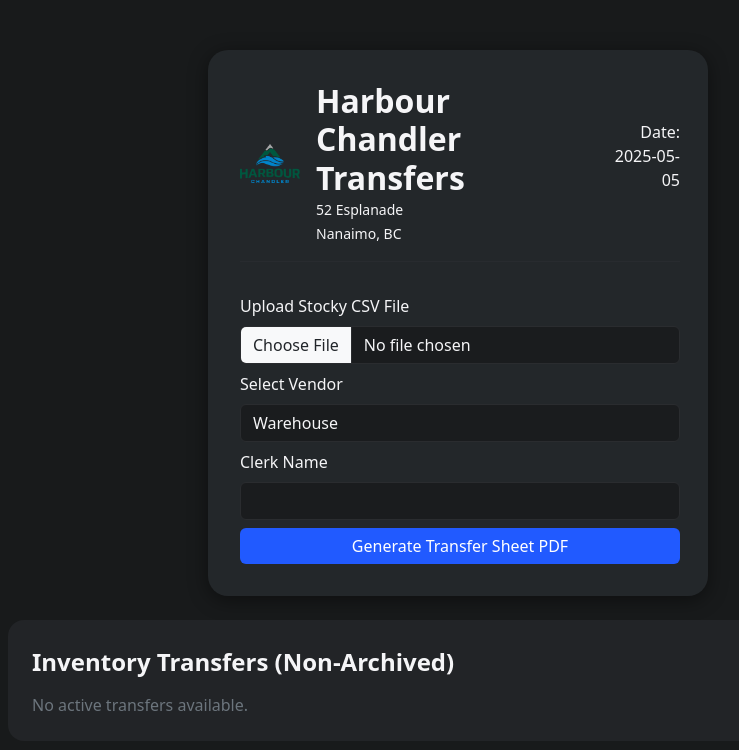
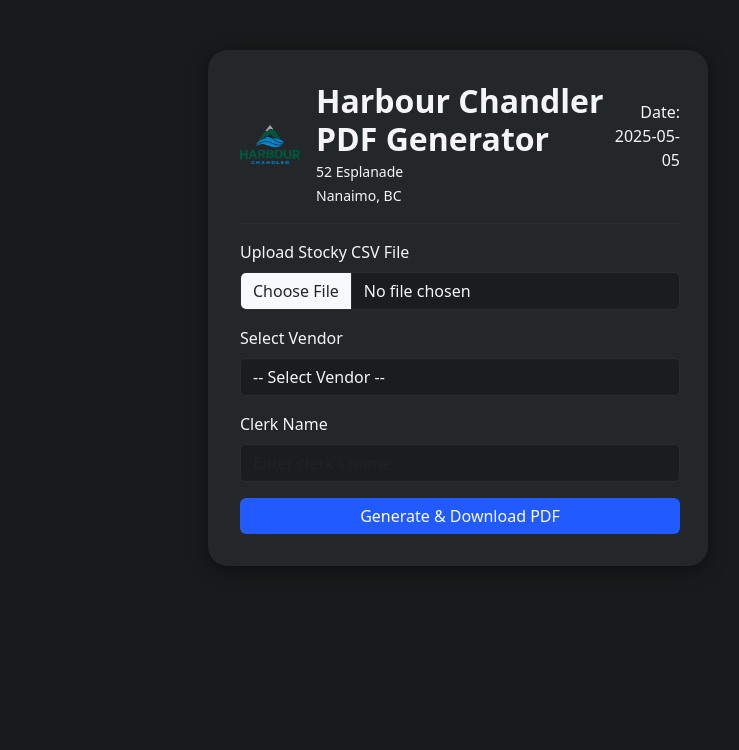
Before and after one commit to ITASFrank/pdf-transfers, a Flask app: page / in a window 1280 px wide. Shown: the top 750 px of the page, without its empty margins (182-921 px from the left). Run offline with Flask 3, Linux system fonts and the light colour scheme.

Commit message:
Update index.html

```diff
--- a/templates/index.html
+++ b/templates/index.html
@@ -2,7 +2,7 @@
 <html lang="en">
 <head>
     <meta charset="UTF-8">
-    <title>Harbour Chandler Transfers</title>
+    <title>Harbour Chandler Transfer PDF Generator</title>
     <meta name="viewport" content="width=device-width, initial-scale=1">
     <link rel="stylesheet" href="https://cdn.jsdelivr.net/npm/bootstrap@5.3.3/dist/css/bootstrap.min.css">
     <style>
@@ -10,11 +10,9 @@
         .transfer-card { background: #23272a; border-radius: 20px; box-shadow: 0 4px 20px rgba(0,0,0,0.45); padding: 32px 28px 32px 32px; max-width: 500px; margin: 50px auto 24px;}
         .logo-img { max-width: 60px; }
         .btn-primary { background: #215aff; border: none;}
-        .active-list { background: #222427; border-radius: 16px; padding: 28px 24px 24px 24px; max-width: 900px; margin: 0 auto 32px;}
         label, .form-label { color: #f5f5f7; }
         .form-control, .form-select { background: #1a1c1e; border: 1px solid #2a2c2f; color: #f5f5f7; }
         .form-control:focus, .form-select:focus { border-color: #215aff; box-shadow: 0 0 0 0.2rem #215aff40;}
-        .pdf-btn { font-size: 14px; }
     </style>
 </head>
 <body>
@@ -22,7 +20,7 @@
     <div class="d-flex align-items-center mb-2">
         <img src="{{ url_for('static', filename='logo.png') }}" alt="Harbour Chandler Logo" class="logo-img me-3">
         <div>
-            <h2 class="mb-0" style="font-weight: 700; font-size: 2rem;">Harbour Chandler Transfers</h2>
+            <h2 class="mb-0" style="font-weight: 700; font-size: 2rem;">Harbour Chandler PDF Generator</h2>
             <small>52 Esplanade<br>Nanaimo, BC</small>
         </div>
         <div class="ms-auto text-end" style="margin-top:-16px;">
@@ -30,83 +28,26 @@
         </div>
     </div>
     <hr style="border-color: #3a3b3c;">
-    <form action="/" method="post" enctype="multipart/form-data">
-        <label class="form-label mt-3" for="csv">Upload Stocky CSV File</label>
-        <input class="form-control mb-2" type="file" name="csv" id="csv" required>
-        <label class="form-label" for="vendor">Select Vendor</label>
-        <select class="form-select mb-2" name="vendor" id="vendor" required>
-            {% for v in vendor_options %}
-                <option value="{{ v }}">{{ v }}</option>
-            {% endfor %}
-        </select>
-        <label class="form-label" for="clerk">Clerk Name</label>
-        <input class="form-control mb-2" type="text" name="clerk" id="clerk" required>
-        <button type="submit" class="btn btn-primary w-100">Generate Transfer Sheet PDF</button>
-        {% with messages = get_flashed_messages(with_categories=true) %}
-            {% if messages %}
-                <div class="mt-3">
-                {% for category, message in messages %}
-                    <div class="alert alert-{{ category }}">{{ message }}</div>
+    <form method="POST" enctype="multipart/form-data">
+        <div class="mb-3">
+            <label for="csv" class="form-label">Upload Stocky CSV File</label>
+            <input class="form-control" type="file" name="csv" id="csv" required>
+        </div>
+        <div class="mb-3">
+            <label for="vendor" class="form-label">Select Vendor</label>
+            <select class="form-select" name="vendor" id="vendor" required>
+                <option value="">-- Select Vendor --</option>
+                {% for v in vendor_options %}
+                    <option value="{{ v }}">{{ v }}</option>
                 {% endfor %}
-                </div>
-            {% endif %}
-        {% endwith %}
-        {% if download_pdf_url %}
-            <a class="btn btn-success w-100 mt-2" href="{{ download_pdf_url }}">Download PDF</a>
-        {% endif %}
+            </select>
+        </div>
+        <div class="mb-3">
+            <label for="clerk" class="form-label">Clerk Name</label>
+            <input class="form-control" type="text" name="clerk" id="clerk" required placeholder="Enter clerk's name">
+        </div>
+        <button class="btn btn-primary w-100" type="submit">Generate & Download PDF</button>
     </form>
-</div>
-
-<div class="active-list">
-    <h4 class="mb-3" style="font-weight: 700;">Inventory Transfers (Non-Archived)</h4>
-    {% if transfers and transfers|length > 0 %}
-        <div class="table-responsive">
-            <table class="table table-dark table-striped table-bordered align-middle">
-                <thead>
-                    <tr>
-                        <th scope="col">#</th>
-                        <th scope="col">Transfer #</th>
-                        <th scope="col">Created</th>
-                        <th scope="col">Origin</th>
-                        <th scope="col">Destination</th>
-                        <th scope="col">Status</th>
-                        <th scope="col">Note</th>
-                        <th scope="col">Get CSV</th>
-                        <th scope="col">View</th>
-                    </tr>
-                </thead>
-                <tbody>
-                    {% for t in transfers %}
-                    <tr>
-                        <td>{{ loop.index }}</td>
-                        <td>{{ t.sequential_id }}</td>
-                        <td>{{ t.created_at }}</td>
-                        <td>{{ t.origin_name }}</td>
-                        <td>{{ t.destination_name }}</td>
-                        <td>
-                            {% if t.status == "Draft" %}
-                                <span class="badge bg-warning text-dark">Draft</span>
-                            {% elif t.status == "In Transit" %}
-                                <span class="badge bg-primary">In Transit</span>
-                            {% else %}
-                                <span class="badge bg-secondary">{{ t.status }}</span>
-                            {% endif %}
-                        </td>
-                        <td>{{ t.note or '' }}</td>
-                        <td>
-                            <a class="btn btn-sm btn-info pdf-btn" href="{{ t.csv_url }}" target="_blank">Get CSV</a>
-                        </td>
-                        <td>
-                            <a class="btn btn-sm btn-secondary pdf-btn" href="{{ t.transfer_url }}" target="_blank">Stocky</a>
-                        </td>
-                    </tr>
-                    {% endfor %}
-                </tbody>
-            </table>
-        </div>
-    {% else %}
-        <div class="text-secondary">No active transfers available.</div>
-    {% endif %}
 </div>
 </body>
 </html>
```
